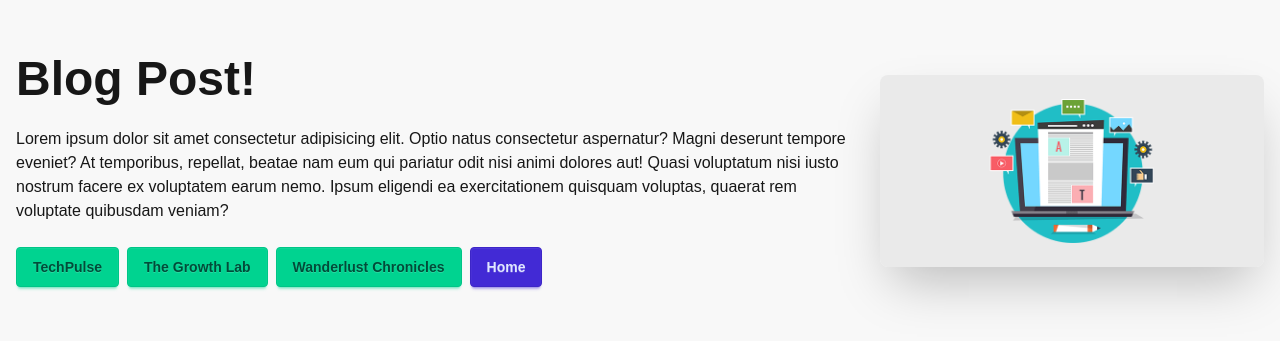
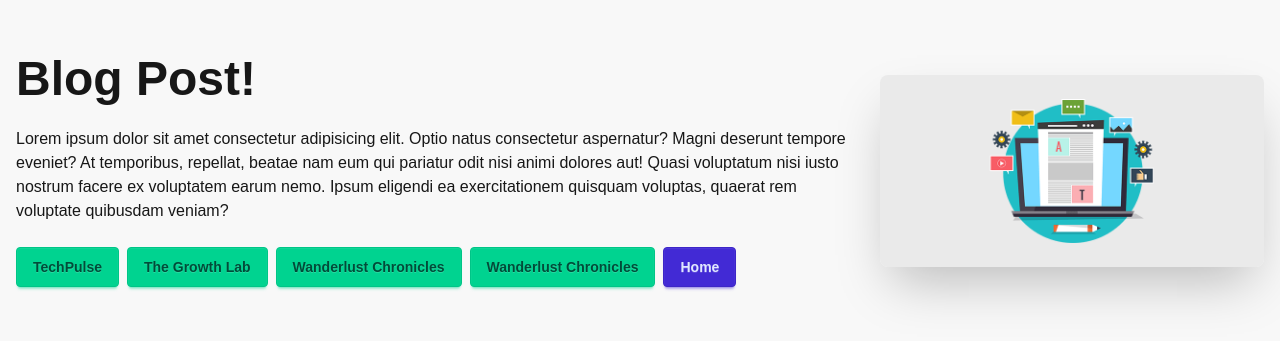
Before and after one commit to jonayethossen/Next.js_DynamicRouting_M7.10, a Next.js app: page /blogs in a window 1280 px wide. Shown: the part 229-570 px from the top of the page. Built offline with nearby package versions, Linux system fonts and the light colour scheme.

Commit message:
Nothing:

```diff
--- a/app/data/blog.js
+++ b/app/data/blog.js
@@ -17,5 +17,11 @@ const blogs = [
     description:
       "Discover world without breaking the bank. Wanderlust Chronicles shares detailed travel itineraries, packing tips, and stunning photography from the most beautiful hidden spots across the globe.",
   },
+  {
+    id: "3",
+    title: "Wanderlust Chronicles",
+    description:
+      "Discover world without breaking the bank. Wanderlust Chronicles shares detailed travel itineraries, packing tips, and stunning photography from the most beautiful hidden spots across the globe.",
+  },
 ];
 export default blogs;
```
